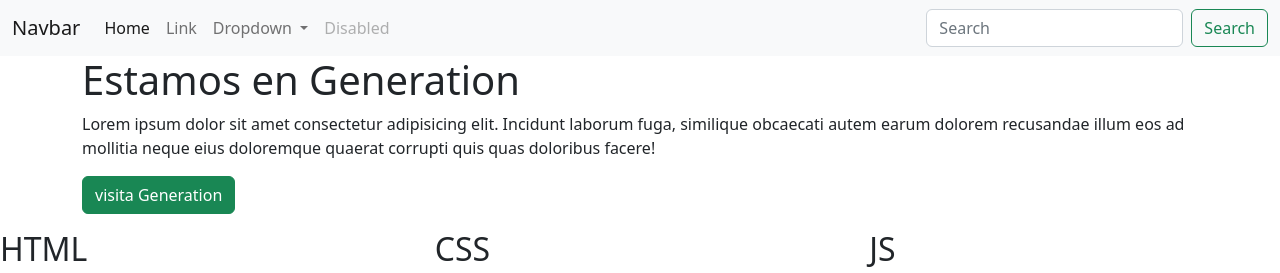
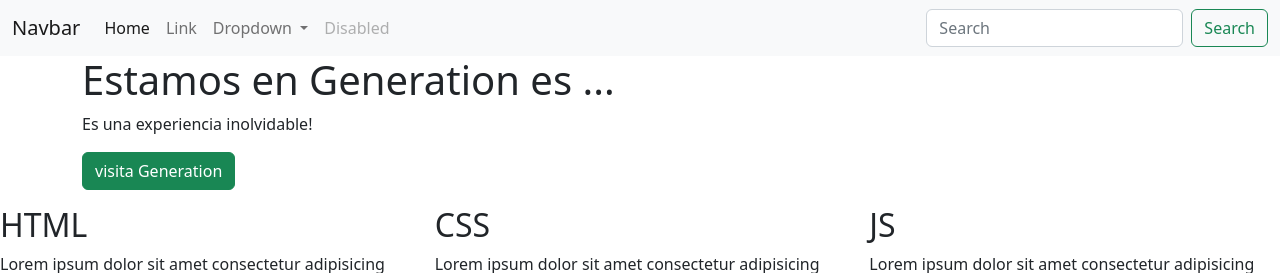
Before and after one commit to omarlnx/saoko, a plain HTML site: page index.html in a window 1280 px wide. Shown: the top 273 px of the page. Drawn offline with Linux system fonts and the light colour scheme.

Commit message:
ci: cambio de titulo y descripcion

```diff
--- a/index.html
+++ b/index.html
@@ -76,12 +76,9 @@
     <div class="container">
       <div class="row">
         <div>
-          <h1>Estamos en Generation</h1>
+          <h1>Estamos en Generation es ...</h1>
           <p>
-            Lorem ipsum dolor sit amet consectetur adipisicing elit. Incidunt
-            laborum  fuga, similique obcaecati autem earum dolorem recusandae
-            illum eos ad mollitia neque eius doloremque quaerat corrupti quis
-            quas doloribus facere!
+            Es una experiencia inolvidable!
           </p>
           <p>
             <a href="http://mexico.generation.org"
```
